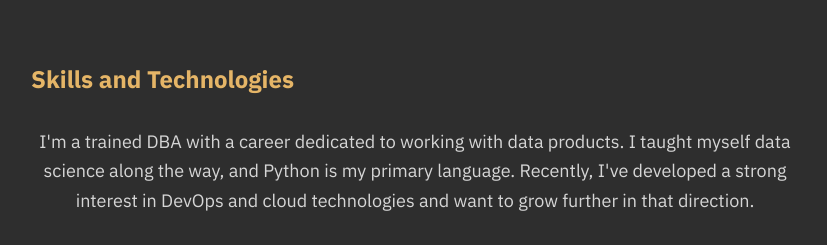
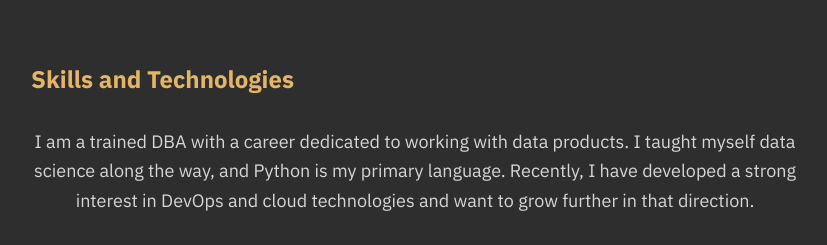
Before and after one commit to nilbro/nilbro-portfolio, a Next.js app: page / in a window 1280 px wide. Shown: the part 1380-1625 px from the top of the page, without its empty margins (225-1052 px from the left). Built offline with nearby package versions, Linux system fonts and the light colour scheme; a web font is replaced by a local one.

Commit message:
Fix grammar in Skills component description for clarity

```diff
--- a/components/Skills.js
+++ b/components/Skills.js
@@ -7,7 +7,7 @@ const Skills = () => {
             <div className="container mx-auto px-4">
                 <h2 className="text-2xl font-bold text-ide-yellow mb-8">Skills and Technologies</h2>
                 <p className="text-center text-lg text-ide-foreground mb-8 leading-relaxed">
-                    I'm a trained DBA with a career dedicated to working with data products. I taught myself data science along the way, and Python is my primary language. Recently, I've developed a strong interest in DevOps and cloud technologies and want to grow further in that direction.
+                    I am a trained DBA with a career dedicated to working with data products. I taught myself data science along the way, and Python is my primary language. Recently, I have developed a strong interest in DevOps and cloud technologies and want to grow further in that direction.
                 </p>
                 <div className="grid grid-cols-2 md:grid-cols-3 lg:grid-cols-4 gap-8">
                     <div className="flex flex-col items-center">
```
